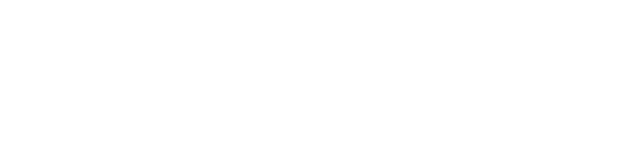
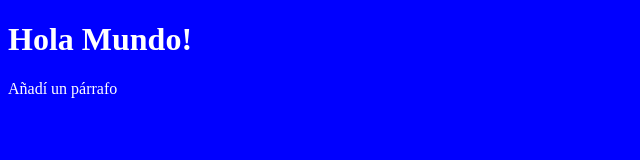
Before and after one commit to Pacodev77/practica_1, a plain HTML site: page index.html in a window 1280 px wide. Shown: the whole page, without its empty margins (0-640 px from the left). Drawn offline with Linux system fonts and the light colour scheme.

Commit message:
parrafo y background

```diff
--- a/index.html
+++ b/index.html
@@ -7,6 +7,7 @@
     <link rel="stylesheet" href="style.css">
 </head>
 <body>
-
+    <h1>Hola Mundo!</h1>
+    <p>Añadí un párrafo</p>
 </body>
 </html>
--- /dev/null
+++ b/index_1.js
@@ -0,0 +1 @@
+alert("Hola Mundo");
--- a/style.css
+++ b/style.css
@@ -0,0 +1,4 @@
+body {
+    background-color: blue;
+    color: white;
+}
```
